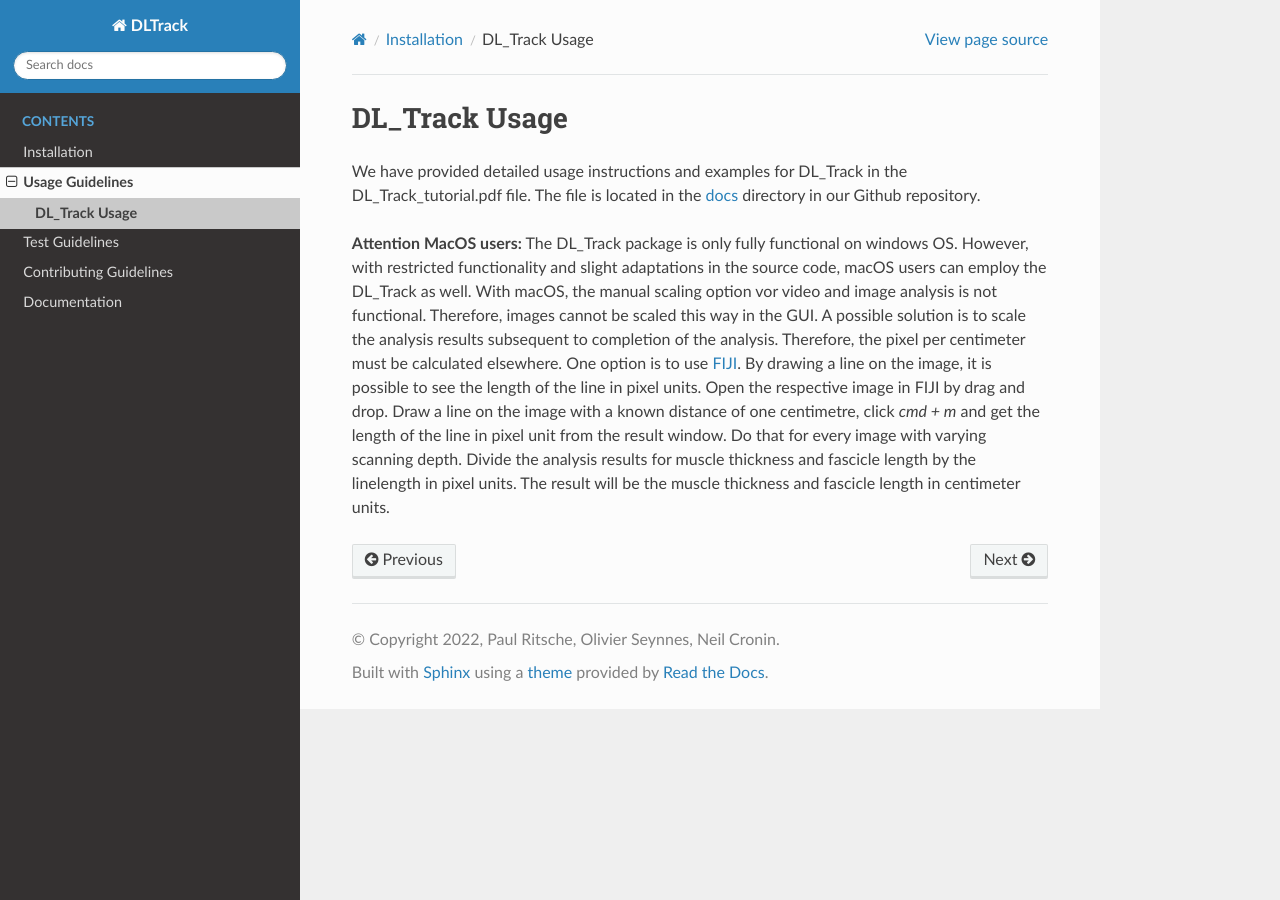
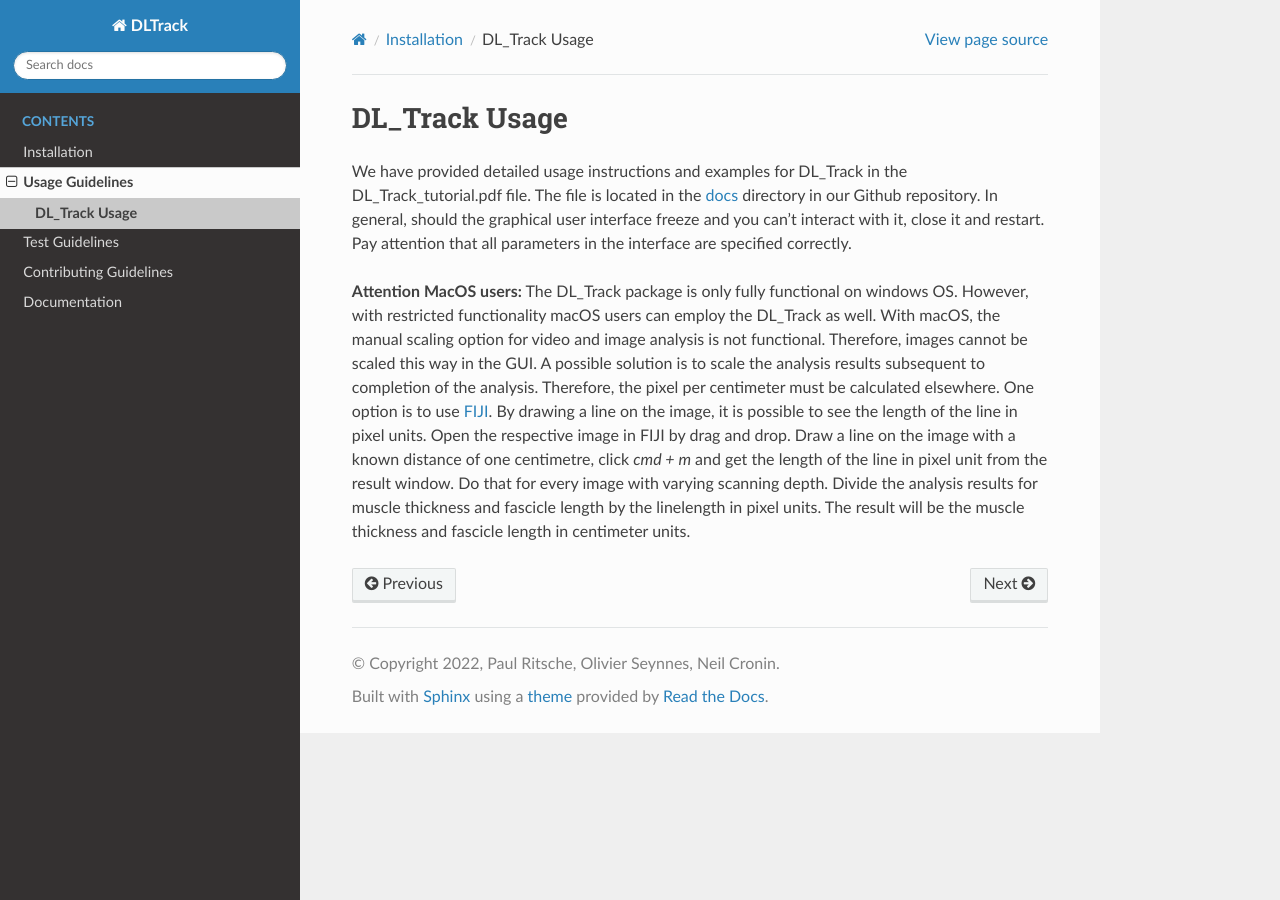
Before and after one commit to PaulRitsche/DL_Track_US, a Sphinx documentation site: the page built from docs/source/usage.rst, in a window 1280 px wide. Built offline with Sphinx 7.4.7 and the Read the Docs theme 2.0.0, drawn with Linux system fonts in a browser that asks for light colours.

Commit message:
Update usage.rst

```diff
--- a/docs/source/usage.rst
+++ b/docs/source/usage.rst
@@ -1,7 +1,7 @@
 DL_Track Usage
 ==============
 
-We have provided detailed usage instructions and examples for DL_Track in the DL_Track_tutorial.pdf file. The file is located in the `docs <https://github.com/PaulRitsche/DLTrack/tree/main/docs/usage>`_ directory in our Github repository.
+We have provided detailed usage instructions and examples for DL_Track in the DL_Track_tutorial.pdf file. The file is located in the `docs <https://github.com/PaulRitsche/DLTrack/tree/main/docs/usage>`_ directory in our Github repository. In general, should the graphical user interface freeze and you can't interact with it, close it and restart. Pay attention that all parameters in the interface are specified correctly.
 
 **Attention MacOS users:**
-The DL_Track package is only fully functional on windows OS. However, with restricted functionality and slight adaptations in the source code, macOS users can employ the DL_Track as well. With macOS, the manual scaling option vor video and image analysis is not functional. Therefore, images cannot be scaled this way in the GUI. A possible solution is to scale the analysis results subsequent to completion of the analysis. Therefore, the pixel per centimeter must be calculated elsewhere. One option is to use `FIJI <https://imagej.net/software/fiji/downloads>`_. By drawing a line on the image, it is possible to see the length of the line in pixel units. Open the respective image in FIJI by drag and drop. Draw a line on the image with a known distance of one centimetre, click `cmd + m` and get the length of the line in pixel unit from the result window. Do that for every image with varying scanning depth. Divide the analysis results for muscle thickness and fascicle length by the linelength in pixel units. The result will be the muscle thickness and fascicle length in centimeter units.
+The DL_Track package is only fully functional on windows OS. However, with restricted functionality macOS users can employ the DL_Track as well. With macOS, the manual scaling option for video and image analysis is not functional. Therefore, images cannot be scaled this way in the GUI. A possible solution is to scale the analysis results subsequent to completion of the analysis. Therefore, the pixel per centimeter must be calculated elsewhere. One option is to use `FIJI <https://imagej.net/software/fiji/downloads>`_. By drawing a line on the image, it is possible to see the length of the line in pixel units. Open the respective image in FIJI by drag and drop. Draw a line on the image with a known distance of one centimetre, click `cmd + m` and get the length of the line in pixel unit from the result window. Do that for every image with varying scanning depth. Divide the analysis results for muscle thickness and fascicle length by the linelength in pixel units. The result will be the muscle thickness and fascicle length in centimeter units.
```
